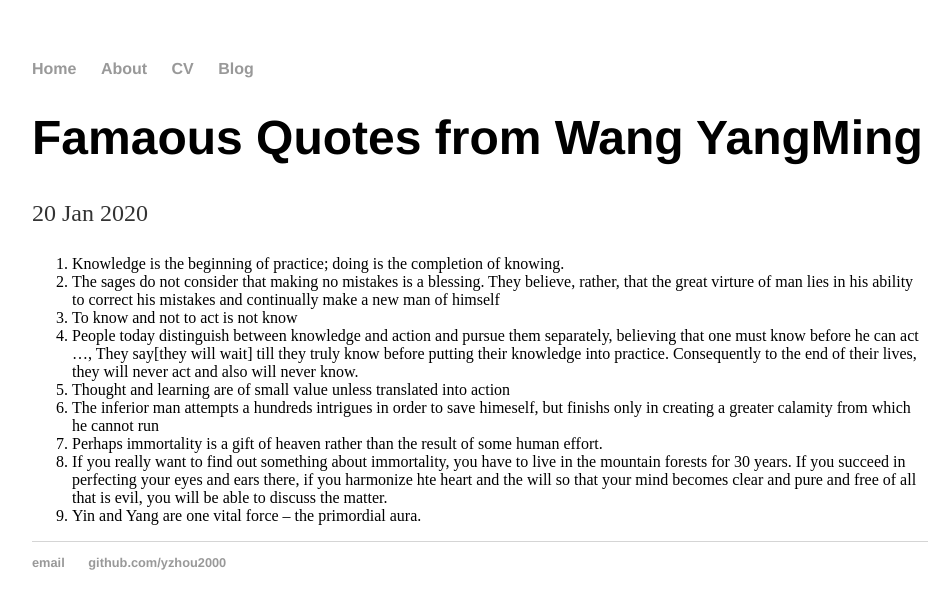
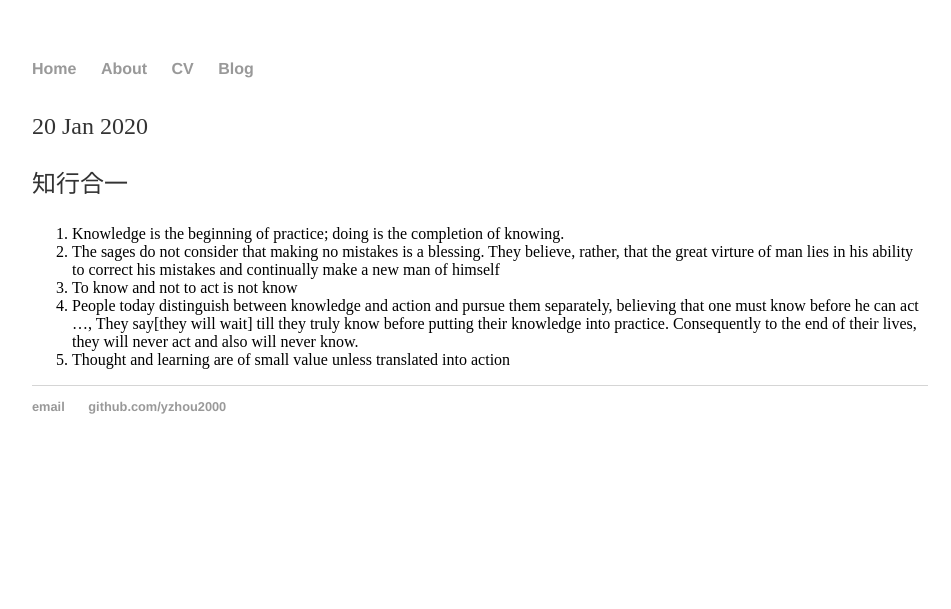
Before and after one commit to yzhou2000/yzhou2000quote.github.io, a Jekyll site: the page built from _posts/2020-01-20-Wang-Yang-Ming-Quotes.md, in a window 1280 px wide. Shown: the top 609 px of the page, without its empty margins (160-1111 px from the left). Built offline with Jekyll 4.4.1, drawn with Linux system fonts in a browser that asks for light colours; our own code applies the rules of GitHub Pages for plain Markdown files.

Commit message:
Update 2020-01-20-Wang-Yang-Ming-Quotes.md

```diff
--- a/_posts/2020-01-20-Wang-Yang-Ming-Quotes.md
+++ b/_posts/2020-01-20-Wang-Yang-Ming-Quotes.md
@@ -1,15 +1,12 @@
 ---
 layout: post
-title: "Famaous Quotes from Wang YangMing"
+    title: "知行合一: Famaous Quotes from Wang YangMing"
 date: 2020-01-20
 ---
 
+知行合一
 1. Knowledge is the beginning of practice; doing is the completion of knowing.
 2. The sages do not consider that making no mistakes is a blessing. They believe, rather, that the great virture of man lies in his ability to correct his mistakes and continually make a new man of himself
 3. To know and not to act is not know
 4. People today distinguish between knowledge and action and pursue them separately, believing that one must know before he can act ..., They say[they will wait] till they truly know before putting their knowledge into practice. Consequently to the end of their lives, they will never act and also will never know.
 5. Thought and learning are of small value unless translated into action
-6. The inferior man attempts a hundreds intrigues in order to save himeself, but finishs only in creating a greater calamity from which he cannot run
-7. Perhaps immortality is a gift of heaven rather than the result of some human effort.
-8. If you really want to find out something about immortality, you have to live in the mountain forests for 30 years. If you succeed in perfecting your eyes and ears there, if you harmonize hte heart and the will so that your mind becomes clear and pure and free of all that is evil, you will be able to discuss the matter.
-9. Yin and Yang are one vital force -- the primordial aura.
```
